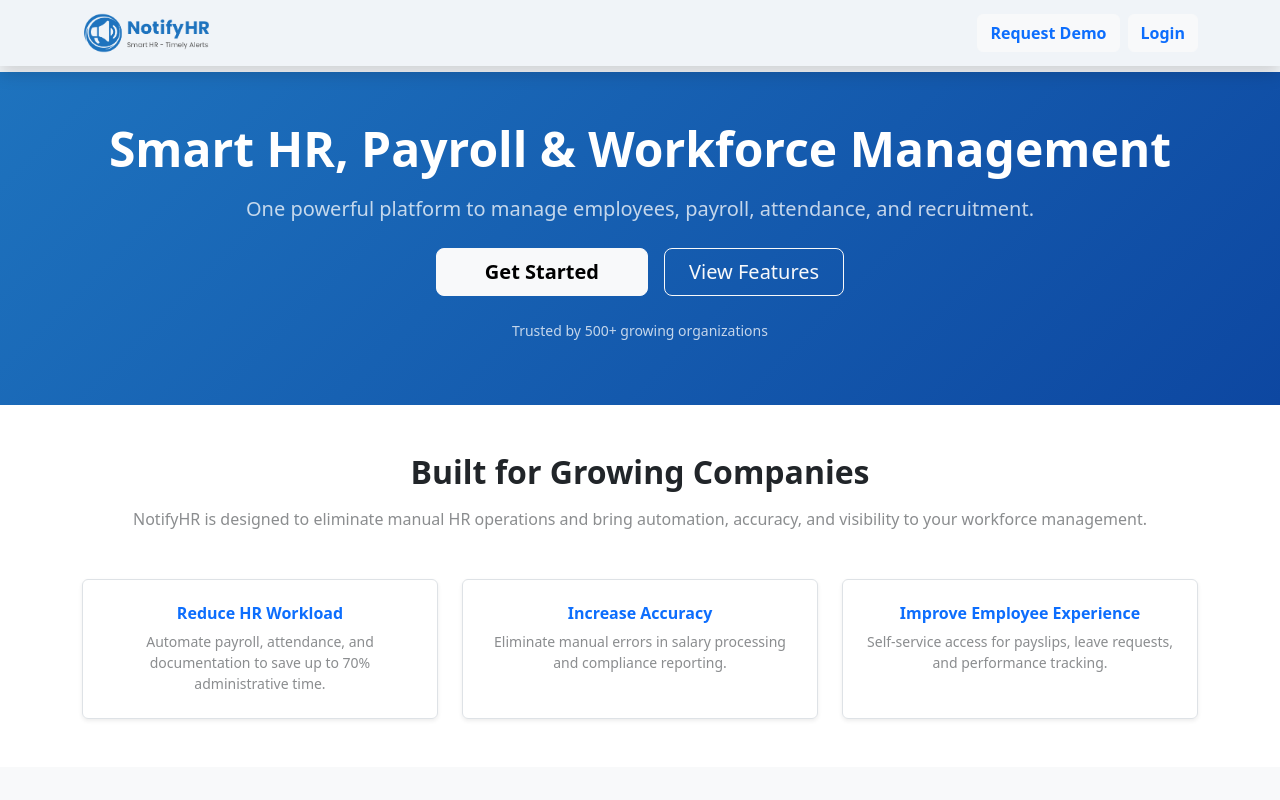
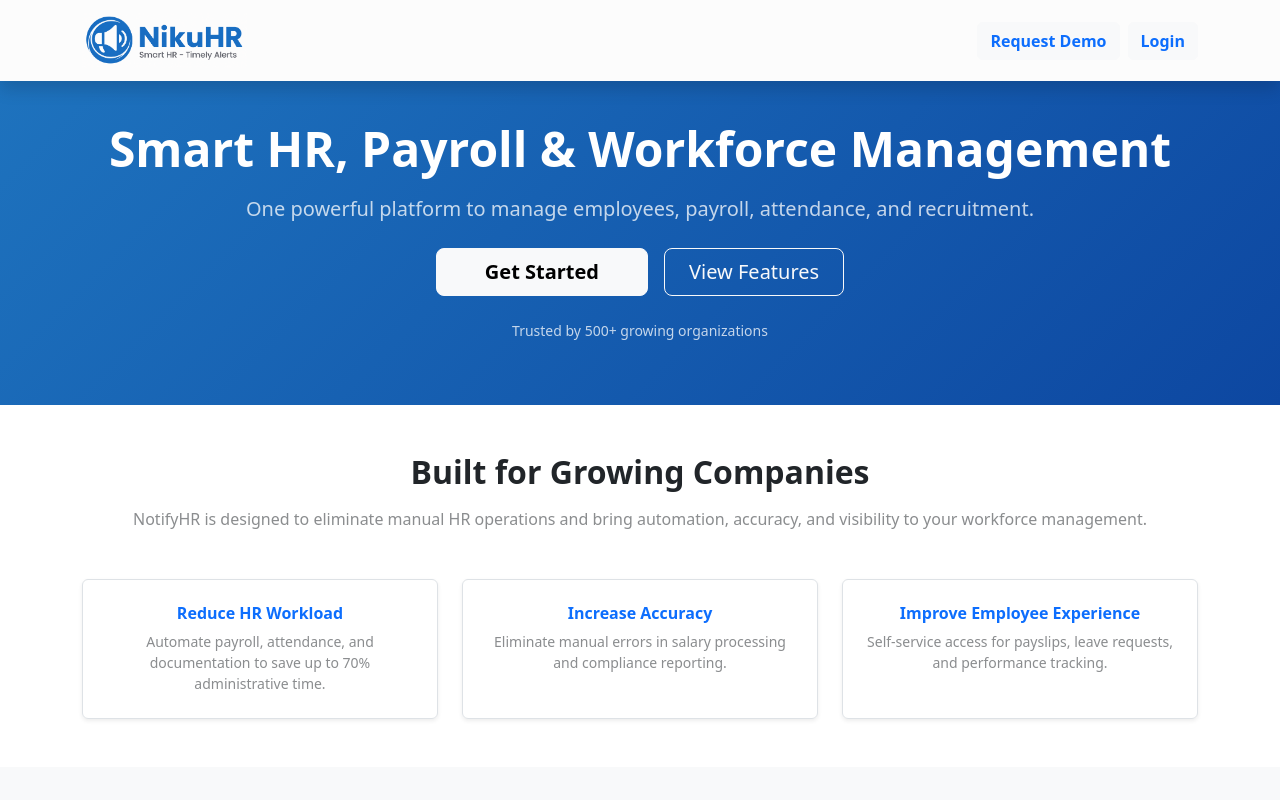
Before and after one commit to notifyhr2026-afk/NotifyHR_UI, a React (Create React App) app: page / in a window 1280 px wide. Shown: the top 800 px of the page. Built offline with nearby package versions, Linux system fonts and the light colour scheme.

Commit message:
design changes

```diff
--- a/src/index.css
+++ b/src/index.css
@@ -485,8 +485,8 @@ html, body, #root {
   --bg-color: #f4f7fa;
   --text-color: #000;
   --card-bg: #ffffff;
-  --sidebar-bg: #f0f4f8;
-  --topbar-bg: #f0f4f8;
+  --sidebar-bg: #fcfcfc;
+  --topbar-bg: #fcfcfc;
 }
 
 /* ===========================
@@ -553,8 +553,8 @@ body.light-mode {
   --bg-color: #f4f7fa;
   --text-color: #212529;
   --card-bg: #ffffff;
-  --sidebar-bg: #f0f4f8;
-  --topbar-bg: #f0f4f8;
+  --sidebar-bg: #fcfcfc;
+  --topbar-bg: #fcfcfc;
 }
 
 /* ================= DARK MODE ================= */
@@ -877,8 +877,8 @@ body {
   --card-bg: #ffffff;
   --border-color: #ced4da;
 
-  --sidebar-bg: #f0f4f8;
-  --topbar-bg: #f0f4f8;
+  --sidebar-bg: #fcfcfc;
+  --topbar-bg: #fcfcfc;
 
   --profile-bg: #f5f5f5;
 }
--- a/src/pages/Main/Home.tsx
+++ b/src/pages/Main/Home.tsx
@@ -55,7 +55,7 @@ const Home: React.FC = () => {
            <img
   src={notifyhr_logo1}
   alt="NotifyHR Logo"
-  style={{ height: "40px", width: "auto" }}
+  style={{ height: "55px", width: "auto" }}
 />
             {/* <span className="fw-bold fs-5 text-white">NotifyHR</span> */}
           </Link>
```
Also changed, not shown: src/img/Logo-blue.png.
